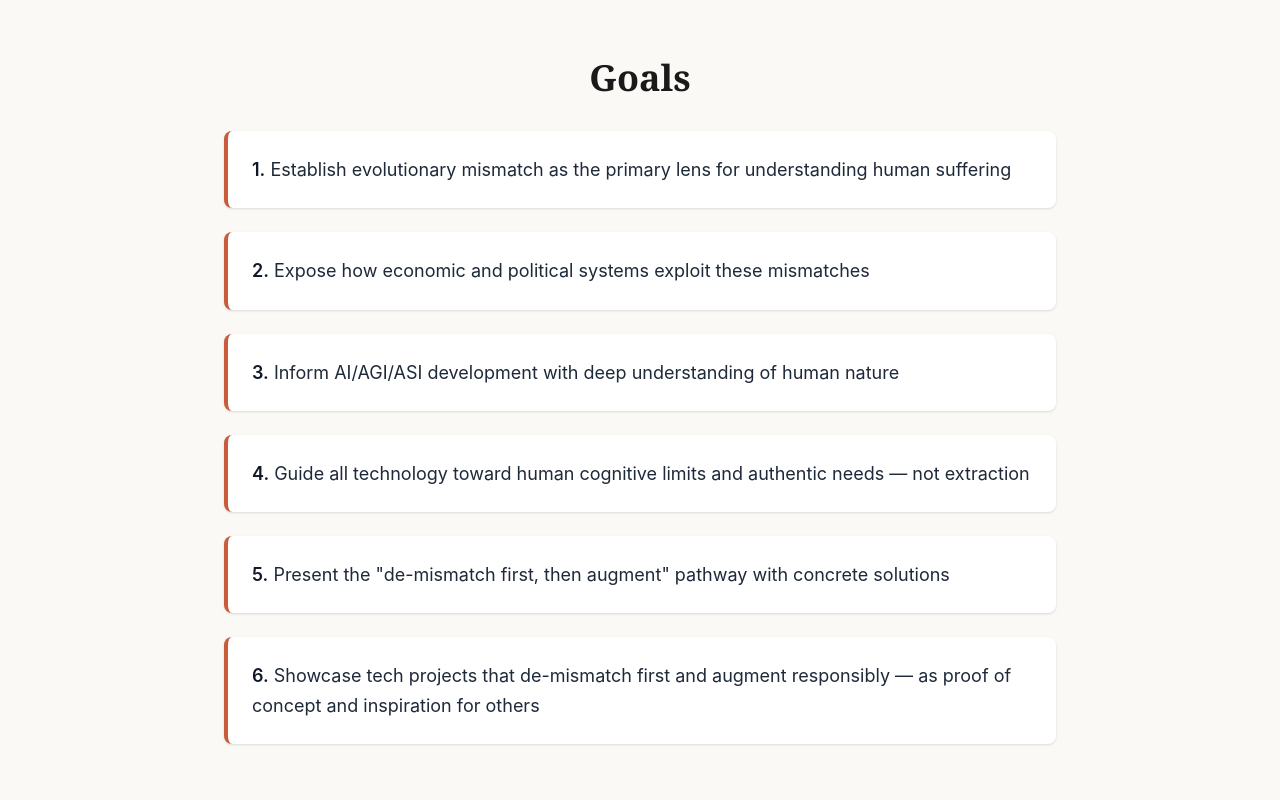
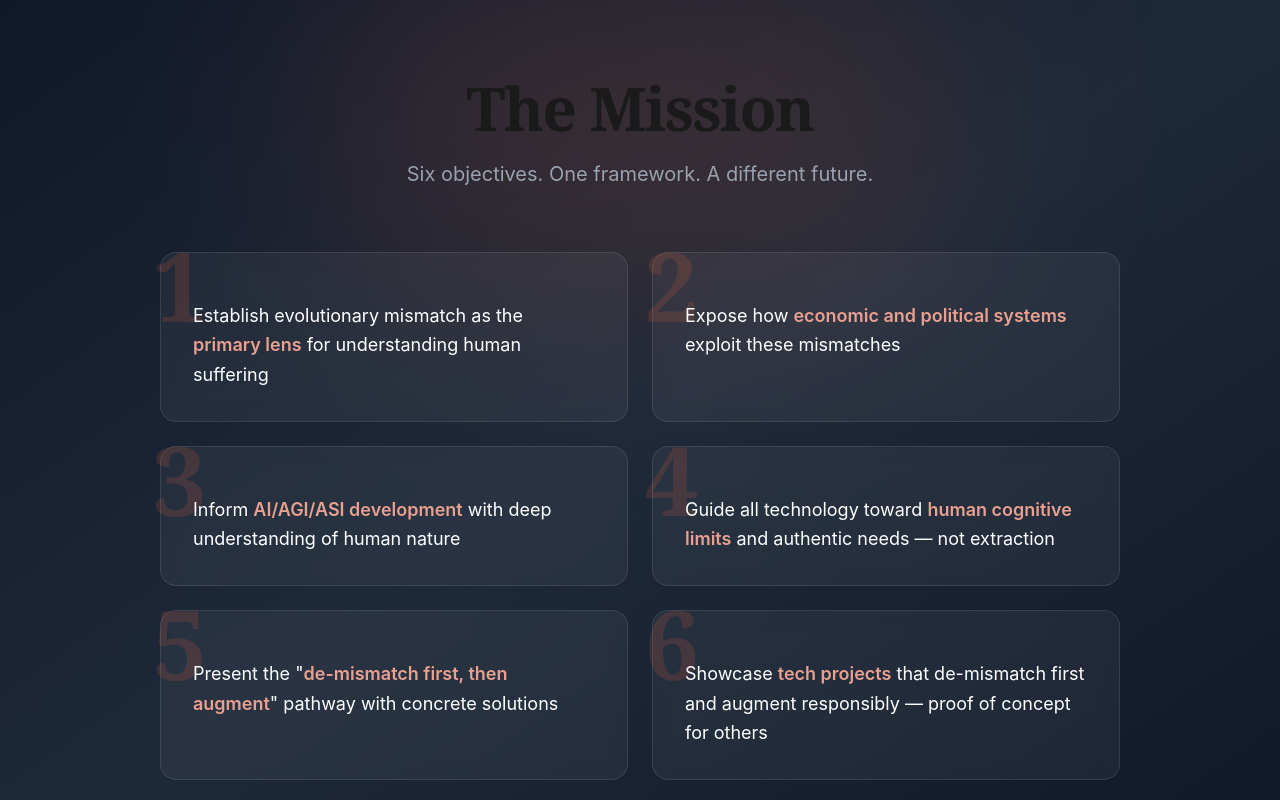
Before and after one commit to MaartenRischen/demismatch, a Next.js app: page / in a window 1280 px wide. Shown: the part 720-1520 px from the top of the page. Built offline with nearby package versions, Linux system fonts and the light colour scheme.

Commit message:
Redesign GOALS section with dramatic dark theme, large numbers, gradient accents

```diff
--- a/src/app/page.tsx
+++ b/src/app/page.tsx
@@ -22,39 +22,81 @@ export default function Home() {
         </p>
       </section>
 
-      {/* GOALS Section */}
-      <section className="px-8 py-20 max-w-4xl mx-auto">
-        <h2 className="text-4xl text-gray-900 mb-8 text-center" style={{ fontFamily: 'Georgia, serif' }}>Goals</h2>
-        <div className="space-y-6">
-          <div className="bg-white rounded-lg border-l-4 border-[#c75b3a] p-6 shadow-sm hover:shadow-md transition-shadow">
-            <p className="text-lg text-gray-800 leading-relaxed">
-              <span className="font-semibold text-gray-900">1.</span> Establish evolutionary mismatch as the primary lens for understanding human suffering
+      {/* GOALS Section - Full Width Dark */}
+      <section className="relative py-24 overflow-hidden">
+        {/* Background gradient */}
+        <div className="absolute inset-0 bg-gradient-to-br from-gray-900 via-gray-800 to-gray-900" />
+        {/* Accent glow */}
+        <div className="absolute top-0 left-1/2 -translate-x-1/2 w-[600px] h-[300px] bg-[#c75b3a] opacity-20 blur-[120px]" />
+
+        <div className="relative z-10 max-w-5xl mx-auto px-8">
+          <h2 className="text-5xl md:text-6xl text-white mb-4 text-center tracking-tight" style={{ fontFamily: 'Georgia, serif' }}>
+            The Mission
+          </h2>
+          <p className="text-xl text-gray-400 text-center mb-16 max-w-2xl mx-auto">
+            Six objectives. One framework. A different future.
+          </p>
+
+          <div className="grid md:grid-cols-2 gap-6">
+            {/* Goal 1 */}
+            <div className="group relative bg-white/5 backdrop-blur-sm border border-white/10 rounded-2xl p-8 hover:bg-white/10 hover:border-[#c75b3a]/50 transition-all duration-300">
+              <span className="absolute -top-4 -left-2 text-8xl font-black text-[#c75b3a]/20 group-hover:text-[#c75b3a]/40 transition-colors" style={{ fontFamily: 'Georgia, serif' }}>1</span>
+              <div className="relative z-10 pt-4">
+                <p className="text-lg text-white leading-relaxed">
+                  Establish evolutionary mismatch as the <span className="text-[#e8a090] font-semibold">primary lens</span> for understanding human suffering
                 </p>
               </div>
-          <div className="bg-white rounded-lg border-l-4 border-[#c75b3a] p-6 shadow-sm hover:shadow-md transition-shadow">
-            <p className="text-lg text-gray-800 leading-relaxed">
-              <span className="font-semibold text-gray-900">2.</span> Expose how economic and political systems exploit these mismatches
+            </div>
+
+            {/* Goal 2 */}
+            <div className="group relative bg-white/5 backdrop-blur-sm border border-white/10 rounded-2xl p-8 hover:bg-white/10 hover:border-[#c75b3a]/50 transition-all duration-300">
+              <span className="absolute -top-4 -left-2 text-8xl font-black text-[#c75b3a]/20 group-hover:text-[#c75b3a]/40 transition-colors" style={{ fontFamily: 'Georgia, serif' }}>2</span>
+              <div className="relative z-10 pt-4">
+                <p className="text-lg text-white leading-relaxed">
+                  Expose how <span className="text-[#e8a090] font-semibold">economic and political systems</span> exploit these mismatches
                 </p>
               </div>
-          <div className="bg-white rounded-lg border-l-4 border-[#c75b3a] p-6 shadow-sm hover:shadow-md transition-shadow">
-            <p className="text-lg text-gray-800 leading-relaxed">
-              <span className="font-semibold text-gray-900">3.</span> Inform AI/AGI/ASI development with deep understanding of human nature
+            </div>
+
+            {/* Goal 3 */}
+            <div className="group relative bg-white/5 backdrop-blur-sm border border-white/10 rounded-2xl p-8 hover:bg-white/10 hover:border-[#c75b3a]/50 transition-all duration-300">
+              <span className="absolute -top-4 -left-2 text-8xl font-black text-[#c75b3a]/20 group-hover:text-[#c75b3a]/40 transition-colors" style={{ fontFamily: 'Georgia, serif' }}>3</span>
+              <div className="relative z-10 pt-4">
+                <p className="text-lg text-white leading-relaxed">
+                  Inform <span className="text-[#e8a090] font-semibold">AI/AGI/ASI development</span> with deep understanding of human nature
                 </p>
               </div>
-          <div className="bg-white rounded-lg border-l-4 border-[#c75b3a] p-6 shadow-sm hover:shadow-md transition-shadow">
-            <p className="text-lg text-gray-800 leading-relaxed">
-              <span className="font-semibold text-gray-900">4.</span> Guide all technology toward human cognitive limits and authentic needs — not extraction
+            </div>
+
+            {/* Goal 4 */}
+            <div className="group relative bg-white/5 backdrop-blur-sm border border-white/10 rounded-2xl p-8 hover:bg-white/10 hover:border-[#c75b3a]/50 transition-all duration-300">
+              <span className="absolute -top-4 -left-2 text-8xl font-black text-[#c75b3a]/20 group-hover:text-[#c75b3a]/40 transition-colors" style={{ fontFamily: 'Georgia, serif' }}>4</span>
+              <div className="relative z-10 pt-4">
+                <p className="text-lg text-white leading-relaxed">
+                  Guide all technology toward <span className="text-[#e8a090] font-semibold">human cognitive limits</span> and authentic needs — not extraction
                 </p>
               </div>
-          <div className="bg-white rounded-lg border-l-4 border-[#c75b3a] p-6 shadow-sm hover:shadow-md transition-shadow">
-            <p className="text-lg text-gray-800 leading-relaxed">
-              <span className="font-semibold text-gray-900">5.</span> Present the "de-mismatch first, then augment" pathway with concrete solutions
+            </div>
+
+            {/* Goal 5 */}
+            <div className="group relative bg-white/5 backdrop-blur-sm border border-white/10 rounded-2xl p-8 hover:bg-white/10 hover:border-[#c75b3a]/50 transition-all duration-300">
+              <span className="absolute -top-4 -left-2 text-8xl font-black text-[#c75b3a]/20 group-hover:text-[#c75b3a]/40 transition-colors" style={{ fontFamily: 'Georgia, serif' }}>5</span>
+              <div className="relative z-10 pt-4">
+                <p className="text-lg text-white leading-relaxed">
+                  Present the "<span className="text-[#e8a090] font-semibold">de-mismatch first, then augment</span>" pathway with concrete solutions
                 </p>
               </div>
-          <div className="bg-white rounded-lg border-l-4 border-[#c75b3a] p-6 shadow-sm hover:shadow-md transition-shadow">
-            <p className="text-lg text-gray-800 leading-relaxed">
-              <span className="font-semibold text-gray-900">6.</span> Showcase tech projects that de-mismatch first and augment responsibly — as proof of concept and inspiration for others
+            </div>
+
+            {/* Goal 6 */}
+            <div className="group relative bg-white/5 backdrop-blur-sm border border-white/10 rounded-2xl p-8 hover:bg-white/10 hover:border-[#c75b3a]/50 transition-all duration-300">
+              <span className="absolute -top-4 -left-2 text-8xl font-black text-[#c75b3a]/20 group-hover:text-[#c75b3a]/40 transition-colors" style={{ fontFamily: 'Georgia, serif' }}>6</span>
+              <div className="relative z-10 pt-4">
+                <p className="text-lg text-white leading-relaxed">
+                  Showcase <span className="text-[#e8a090] font-semibold">tech projects</span> that de-mismatch first and augment responsibly — proof of concept for others
                 </p>
+              </div>
+            </div>
           </div>
         </div>
       </section>
```
Lines whose indentation alone changed are shown as unchanged.
